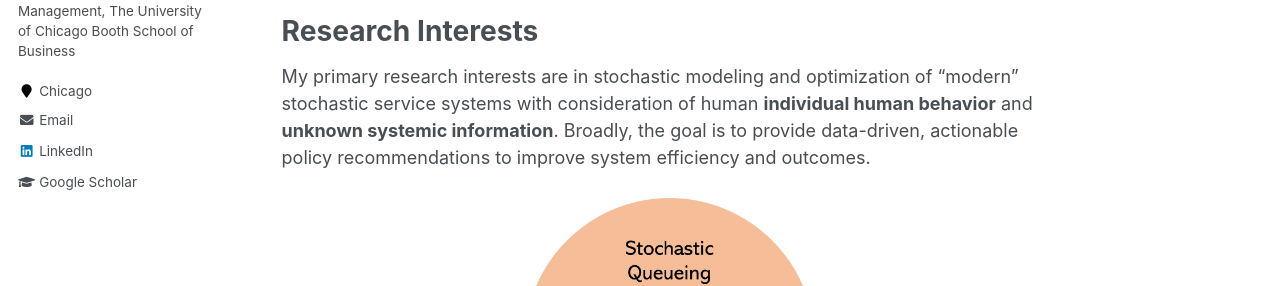
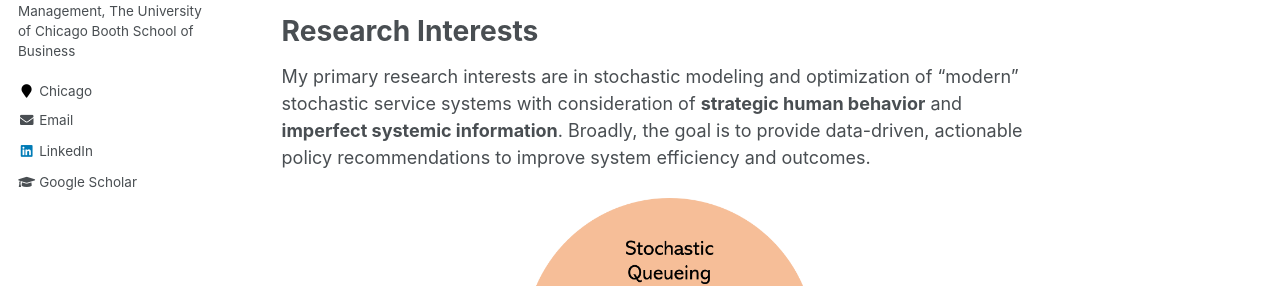
Before and after one commit to alicemengqi/site, a Jekyll site: the page built from _pages/about.md, in a window 1280 px wide and 900 px high. Shown: the part 354-640 px from the top of the window. Built offline with Jekyll 4.4.1, drawn with Linux system fonts in a browser that asks for light colours.

Commit message:
Update about.md

```diff
--- a/_pages/about.md
+++ b/_pages/about.md
@@ -13,7 +13,7 @@
 **I am on the 2022-2023 academic job market!**
 
 # Research Interests
-My primary research interests are in stochastic modeling and optimization of "modern" stochastic service systems with consideration of human **individual human behavior** and **unknown systemic information**. Broadly, the goal is to provide data-driven, actionable policy recommendations to improve system efficiency and outcomes.
+My primary research interests are in stochastic modeling and optimization of "modern" stochastic service systems with consideration of **strategic human behavior** and **imperfect systemic information**. Broadly, the goal is to provide data-driven, actionable policy recommendations to improve system efficiency and outcomes.
 
 <p align="center">
 <img src='/images/website.png' width='450'>
```
